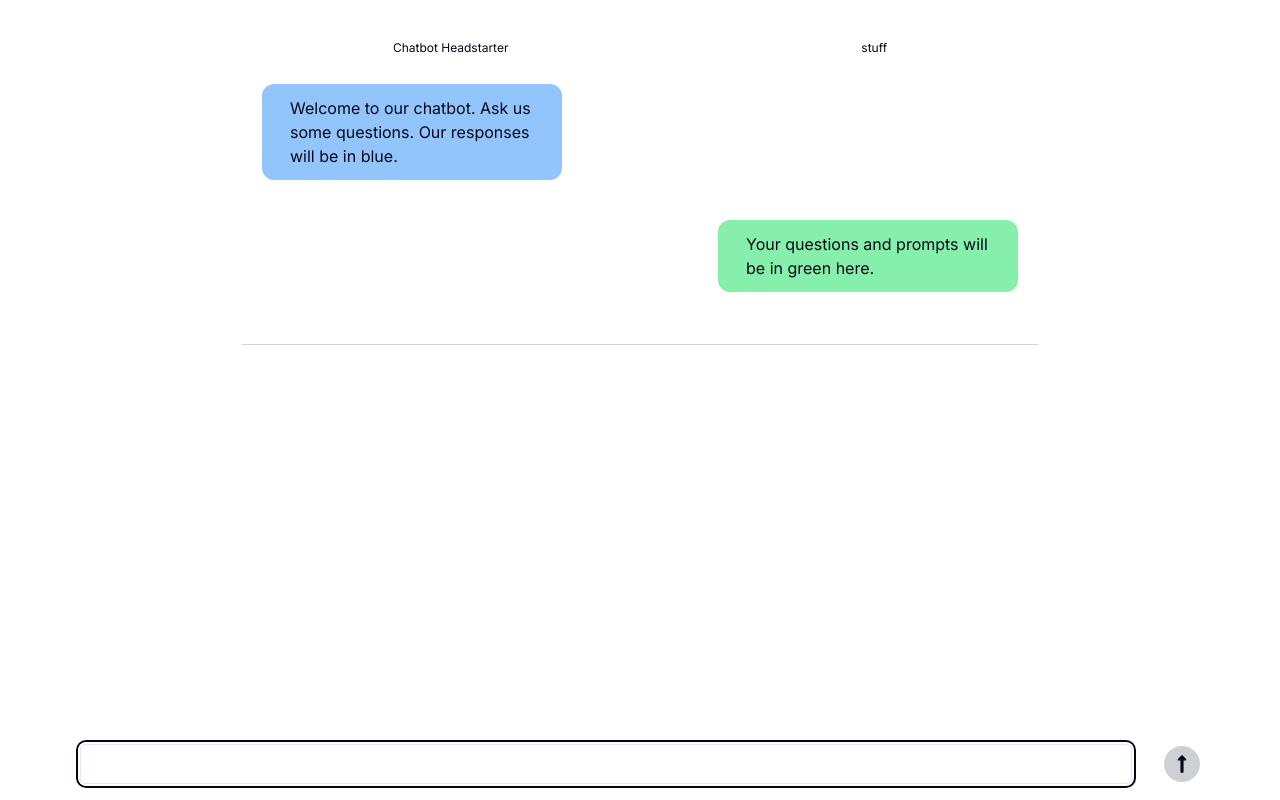
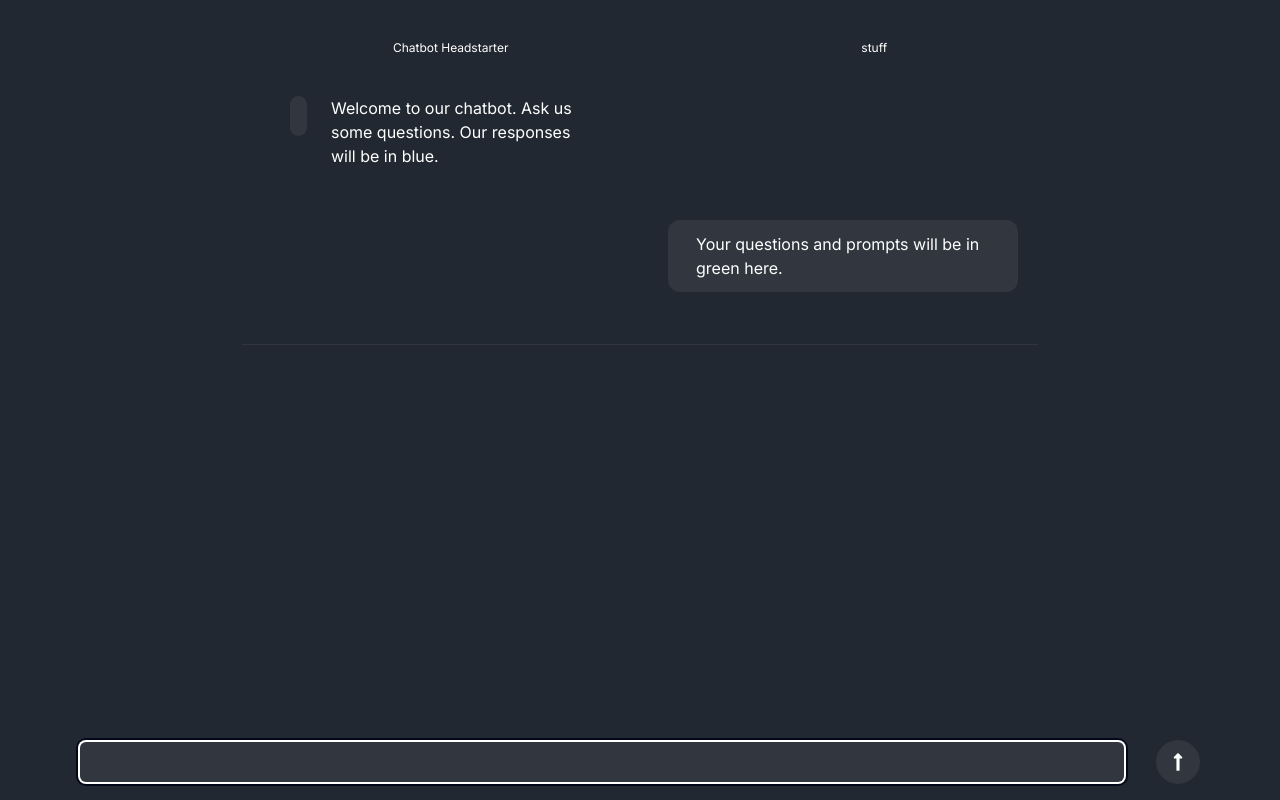
Before and after one commit to srujan1997/chatbot-headstarter, a Next.js app: page / in a window 1280 px wide. Built offline with nearby package versions, Linux system fonts and the light colour scheme.

Commit message:
added better color scheme. isnt done but I have an idea now.

```diff
--- a/app/chatbot-components/chat.tsx
+++ b/app/chatbot-components/chat.tsx
@@ -52,10 +52,9 @@ export default function Chatbox() {
                         whileHover={{
                             scale: 1.005
                         }}
-                        className="cursor-pointer rounded-xl px-7 place-items-start place-content-start p-3 bg-blue-300 max-w-[300px] h-max">
-                            <p>
-                                Welcome to our chatbot. Ask us some questions. Our responses will be in blue.
-                            </p>
+                        className="cursor-pointer rounded-xl flex gap-6 px-7 place-items-start place-content-start p-3 max-w-[350px] h-max">
+                            <div className="w-10 h-10 rounded-full bg-[#31363F]"></div>
+                            <p>Welcome to our chatbot. Ask us some questions. Our responses will be in blue.</p>
                         </motion.div>
 
                     </motion.div>
@@ -66,16 +65,14 @@ export default function Chatbox() {
                         whileHover={{
                             scale: 1.005
                         }}
-                        className="cursor-pointer rounded-xl px-7 place-items-start place-content-start p-3 bg-green-300 max-w-[300px] h-max">
-                            <p>
-                                Your questions and prompts will be in green here.
-                            </p>
+                        className="cursor-pointer rounded-xl px-7 place-items-start place-content-start p-3 bg-[#31363F] max-w-[350px] h-max">
+                            <p>Your questions and prompts will be in green here.</p>
                         </motion.div>
 
                     </motion.div>
 
                         <motion.div
-                        className="w-full h-[1px] flex bg-gray-300 my-8"
+                        className="w-full h-[1px] flex bg-[#31363F] my-8"
                         />
 
                     {conversation.map((message) => (
@@ -84,7 +81,8 @@ export default function Chatbox() {
                             whileHover={{
                                 scale: 1.005
                             }}
-                            className={`cursor-pointer rounded-xl px-7 place-items-start place-content-start p-3 sm:max-w-[500px] h-max  ${message.role === 'user' ? 'bg-green-300' : 'bg-blue-300'}`} key={message.content}>
+                            className={`cursor-pointer flex gap-6 rounded-xl px-7 place-items-start place-content-start p-3 sm:max-w-[500px] h-max  ${message.role === 'user' ? 'bg-[#31363F]' : 'bg-transparent'}`} key={message.content}>
+                                {message.role !== 'user' && <div className="w-10 h-10 rounded-full bg-[#31363F]"></div>}
                                 <ReactMarkdown rehypePlugins={[rehypeRaw]} className="prose-lg">{message.content}</ReactMarkdown>
                             </motion.div>
                         </motion.div>
@@ -104,10 +102,10 @@ export default function Chatbox() {
                             onChange={(event) => {
                                 setInput(event.target.value);
                             }}
-                            className="outline outline-primary/20" autoFocus />
+                            className="outline outline-transparent border-transparent bg-[#31363F]" autoFocus />
                     </div>
 
-                    <button className="bg-primary/20 p-2 rounded-full"
+                    <button className="bg-[#31363F] p-3 rounded-full"
                         onClick={() => startChat()}
                     >
                         <FaLongArrowAltUp size={20} />
--- a/app/page.tsx
+++ b/app/page.tsx
@@ -3,7 +3,7 @@ import Chatbox from "./chatbot-components/chat";
 
 export default function Home() {
   return (
-    <main className="flex min-h-screen flex-col gap-2 p-10">
+    <main className="bg-[#222831] text-white flex min-h-screen flex-col gap-2 p-10">
       <div className="text-xs w-full h-max flex justify-evenly">
         <h1>Chatbot Headstarter</h1>
         <h1>stuff</h1>
--- a/components/ui/input.tsx
+++ b/components/ui/input.tsx
@@ -9,6 +9,7 @@ const Input = React.forwardRef<HTMLInputElement, InputProps>(
   ({ className, type, ...props }, ref) => {
     return (
       <input
+      autoComplete="off"
         type={type}
         className={cn(
           "flex h-10 w-full rounded-md border border-input bg-background px-3 py-2 text-sm ring-offset-background file:border-0 file:bg-transparent file:text-sm file:font-medium placeholder:text-muted-foreground focus-visible:outline-none focus-visible:ring-2 focus-visible:ring-ring focus-visible:ring-offset-2 disabled:cursor-not-allowed disabled:opacity-50",
```
Also changed, not shown: app/globals.css (+14 -0 lines).
